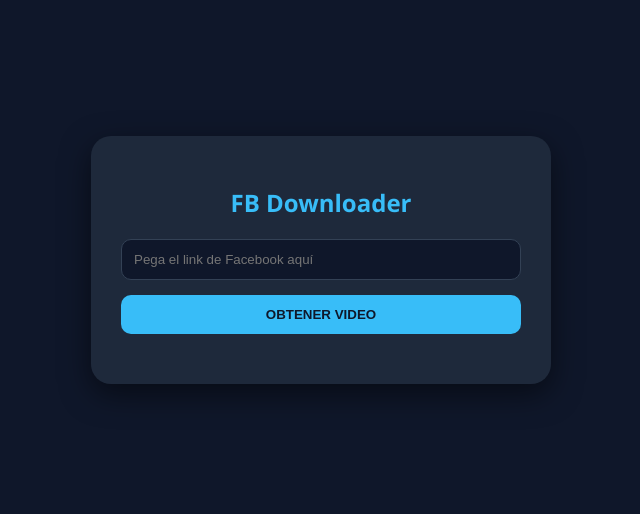
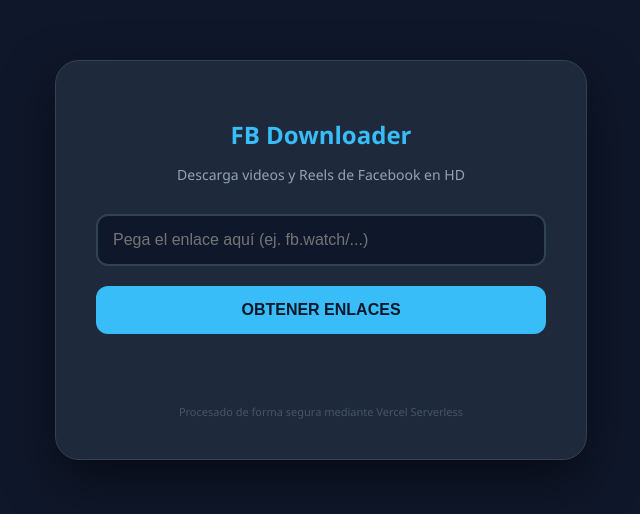
Before and after one commit to chinchainfo-hub/fb-dowloader, a website: page index.html in a window 1280 px wide. Shown: the part 140-654 px from the top of the page, without its empty margins (319-959 px from the left). Drawn offline with Linux system fonts and the light colour scheme.

Commit message:
Update index.html

```diff
--- a/index.html
+++ b/index.html
@@ -3,70 +3,218 @@
 <head>
     <meta charset="UTF-8">
     <meta name="viewport" content="width=device-width, initial-scale=1.0">
-    <title>FB Downloader - Vercel Edition</title>
+    <title>FB Video Downloader Pro</title>
     <style>
-        body { font-family: 'Segoe UI', sans-serif; background: #0f172a; color: white; display: flex; justify-content: center; align-items: center; min-height: 100vh; margin: 0; }
-        .card { background: #1e293b; padding: 30px; border-radius: 20px; width: 100%; max-width: 400px; text-align: center; box-shadow: 0 10px 30px rgba(0,0,0,0.5); }
-        h2 { color: #38bdf8; margin-bottom: 20px; }
-        input { width: 100%; padding: 12px; margin-bottom: 15px; border-radius: 10px; border: 1px solid #334155; background: #0f172a; color: white; box-sizing: border-box; outline: none; }
-        button { width: 100%; padding: 12px; background: #38bdf8; color: #0f172a; border: none; border-radius: 10px; font-weight: bold; cursor: pointer; }
-        button:disabled { opacity: 0.5; }
-        .results { margin-top: 20px; text-align: left; }
-        .dl-btn { display: block; background: #22c55e; color: white; text-align: center; padding: 12px; margin-top: 10px; text-decoration: none; border-radius: 8px; font-weight: bold; }
-        #status { margin-top: 10px; font-size: 14px; color: #94a3b8; }
+        :root {
+            --primary: #38bdf8;
+            --secondary: #1e293b;
+            --bg: #0f172a;
+            --success: #22c55e;
+            --text: #ffffff;
+        }
+
+        body {
+            font-family: 'Segoe UI', Tahoma, Geneva, Verdana, sans-serif;
+            background-color: var(--bg);
+            color: var(--text);
+            display: flex;
+            justify-content: center;
+            align-items: center;
+            min-height: 100vh;
+            margin: 0;
+        }
+
+        .container {
+            background-color: var(--secondary);
+            padding: 40px;
+            border-radius: 24px;
+            box-shadow: 0 20px 50px rgba(0, 0, 0, 0.5);
+            width: 100%;
+            max-width: 450px;
+            text-align: center;
+            border: 1px solid #334155;
+        }
+
+        h1 {
+            color: var(--primary);
+            font-size: 24px;
+            margin-bottom: 10px;
+        }
+
+        p {
+            color: #94a3b8;
+            font-size: 14px;
+            margin-bottom: 30px;
+        }
+
+        .input-group {
+            margin-bottom: 20px;
+        }
+
+        input[type="text"] {
+            width: 100%;
+            padding: 15px;
+            border-radius: 12px;
+            border: 2px solid #334155;
+            background: #0f172a;
+            color: white;
+            font-size: 16px;
+            box-sizing: border-box;
+            outline: none;
+            transition: border-color 0.3s;
+        }
+
+        input[type="text"]:focus {
+            border-color: var(--primary);
+        }
+
+        button {
+            width: 100%;
+            padding: 15px;
+            background-color: var(--primary);
+            color: var(--bg);
+            border: none;
+            border-radius: 12px;
+            font-weight: bold;
+            font-size: 16px;
+            cursor: pointer;
+            transition: transform 0.2s, opacity 0.2s;
+        }
+
+        button:hover {
+            opacity: 0.9;
+            transform: translateY(-2px);
+        }
+
+        button:disabled {
+            background-color: #64748b;
+            cursor: not-allowed;
+            transform: none;
+        }
+
+        #status {
+            margin-top: 20px;
+            font-size: 14px;
+            color: var(--primary);
+            min-height: 20px;
+        }
+
+        .results-area {
+            margin-top: 30px;
+            text-align: left;
+        }
+
+        .dl-btn {
+            display: block;
+            background-color: var(--success);
+            color: white;
+            text-decoration: none;
+            text-align: center;
+            padding: 14px;
+            border-radius: 10px;
+            margin-bottom: 10px;
+            font-weight: bold;
+            font-size: 14px;
+            transition: background 0.3s;
+        }
+
+        .dl-btn:hover {
+            background-color: #16a34a;
+        }
+
+        .footer {
+            margin-top: 25px;
+            font-size: 11px;
+            color: #475569;
+        }
     </style>
 </head>
 <body>
-    <div class="card">
-        <h2>FB Downloader</h2>
-        <input type="text" id="videoUrl" placeholder="Pega el link de Facebook aquí">
-        <button id="btn" onclick="obtenerVideo()">OBTENER VIDEO</button>
+
+    <div class="container">
+        <h1>FB Downloader</h1>
+        <p>Descarga videos y Reels de Facebook en HD</p>
+
+        <div class="input-group">
+            <input type="text" id="videoUrl" placeholder="Pega el enlace aquí (ej. fb.watch/...)">
+        </div>
+
+        <button id="mainBtn" onclick="obtenerVideo()">OBTENER ENLACES</button>
+
         <div id="status"></div>
-        <div id="results" class="results"></div>
+
+        <div id="results" class="results-area">
+            </div>
+
+        <div class="footer">
+            Procesado de forma segura mediante Vercel Serverless
+        </div>
     </div>
 
     <script>
         async function obtenerVideo() {
-    const urlInput = document.getElementById('videoUrl').value.trim();
+            const input = document.getElementById('videoUrl');
+            const urlValue = input.value.trim();
             const status = document.getElementById('status');
             const results = document.getElementById('results');
+            const btn = document.getElementById('mainBtn');
 
-    if(!urlInput) return alert("Pega un link de Facebook");
-    status.innerText = "Procesando...";
+            if (!urlValue) {
+                status.style.color = "#ef4444";
+                status.innerText = "Por favor, pega una URL válida.";
+                return;
+            }
+
+            // Reset de interfaz
+            status.style.color = "#38bdf8";
+            status.innerText = "Conectando con el servidor...";
             results.innerHTML = "";
+            btn.disabled = true;
 
             try {
-        const response = await fetch(`/api/download?url=${encodeURIComponent(urlInput)}`);
+                // Llamada a tu API en Vercel
+                const response = await fetch(`/api/download?url=${encodeURIComponent(urlValue)}`);
                 const data = await response.json();
 
-        // Si la API de RapidAPI responde con éxito
-        if (data.contents && data.contents[0] && data.contents[0].videos) {
-            data.contents[0].videos.forEach(v => {
-                results.innerHTML += `<a href="${v.url}" class="dl-btn" target="_blank">DESCARGAR ${v.label}</a>`;
-            });
-            status.innerText = "¡Video listo!";
+                // Caso ÉXITO: La API devuelve links
+                if (data && data.links) {
+                    status.innerText = "¡Video localizado!";
+                    let html = "";
+
+                    // Iteramos sobre los links (HD, SD, etc.)
+                    for (const [key, value] of Object.entries(data.links)) {
+                        html += `
+                            <a href="${value}" class="dl-btn" target="_blank" rel="noopener noreferrer">
+                                DESCARGAR CALIDAD: ${key.toUpperCase()}
+                            </a>`;
                     }
-        // Si RapidAPI falla (tu error actual), usamos el Formulario Directo
+                    results.innerHTML = html;
+                }
+                // Caso ERROR de Parámetros o API
+                else if (data.message || data.error) {
+                    status.style.color = "#ef4444";
+                    status.innerText = "Error: " + (data.message || "No se encontraron videos.");
+                    console.error("Detalle API:", data);
+                }
                 else {
-            status.innerText = "Redirigiendo al servidor de descarga...";
+                    status.innerText = "No se obtuvieron resultados. Prueba con otro link.";
+                }
 
-            // Creamos un formulario que se envía solo
-            results.innerHTML = `
-                <div style="background:#1e293b; padding:20px; border-radius:15px; border:1px solid #38bdf8;">
-                    <p style="margin-bottom:15px; font-size:14px;">La API principal está saturada. Haz clic abajo para descargar directamente:</p>
-                    <form action="https://fdown.net/download.php" method="post" target="_blank">
-                        <input type="hidden" name="URLZ" value="${urlInput}">
-                        <button type="submit" class="dl-btn" style="width:100%; border:none; cursor:pointer; background:#22c55e;">
-                            OBTENER ENLACES DE DESCARGA
-                        </button>
-                    </form>
-                </div>`;
-        }
-    } catch (err) {
-        status.innerText = "Error en el servidor. Intenta de nuevo.";
+            } catch (error) {
+                status.style.color = "#ef4444";
+                status.innerText = "Error de conexión con el servidor.";
+                console.error("Error Fetch:", error);
+            } finally {
+                btn.disabled = false;
             }
         }
+
+        // Permitir usar "Enter" para buscar
+        document.getElementById('videoUrl').addEventListener('keypress', function (e) {
+            if (e.key === 'Enter') {
+                obtenerVideo();
+            }
+        });
     </script>
 </body>
-
 </html>
```
Lines whose indentation alone changed are shown as unchanged.
